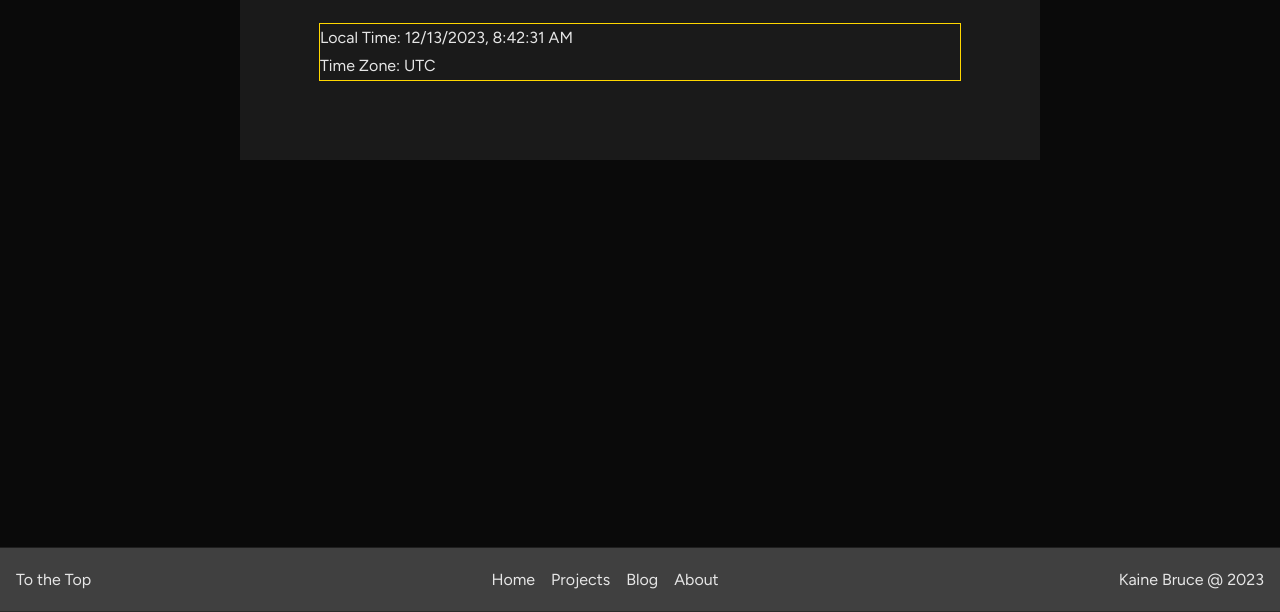
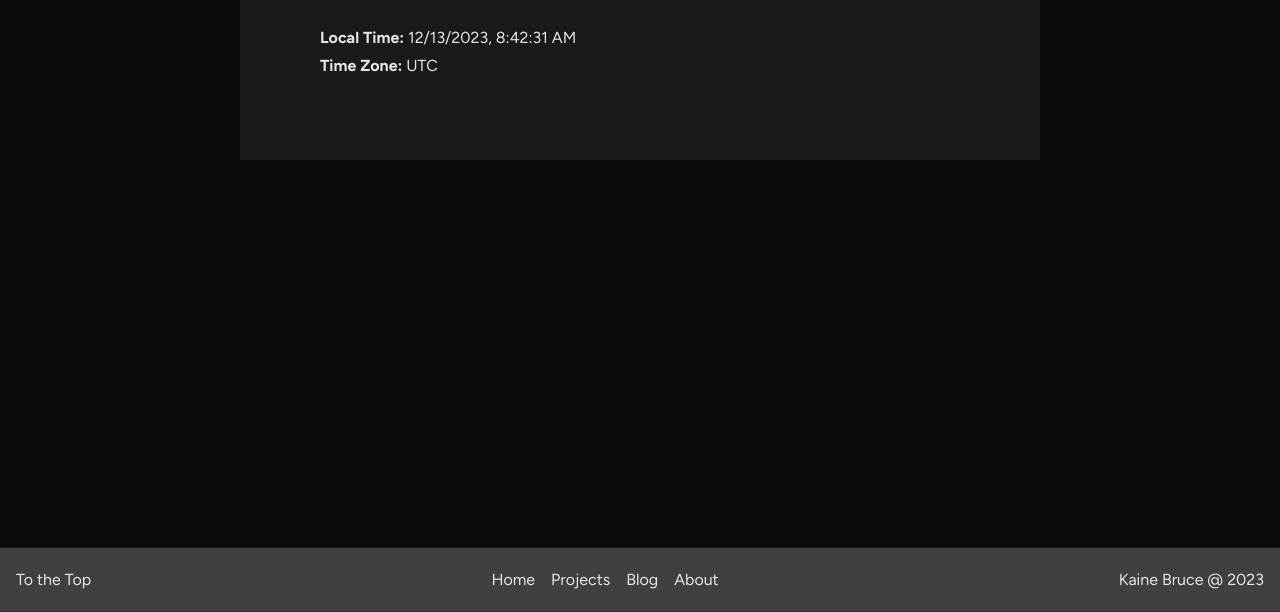
Before and after one commit to kaineyb/kainey_co_uk-v2, an Astro site: page /secret/time in a window 1280 px wide. Shown: the part 188-800 px from the top of the page. Built offline with nearby package versions, Linux system fonts and the light colour scheme; Astro itself is replaced by a stand-in of ours.

Commit message:
css removal

```diff
--- a/src/components/TimeTest.vue
+++ b/src/components/TimeTest.vue
@@ -1,10 +1,8 @@
 <template>
   <div class="test">
-    Local Time:
-    {{ currentTime }}
+    <strong>Local Time:</strong> {{ currentTime }}
     <br />
-    Time Zone:
-    {{ browserData.timeZone }}
+    <strong>Time Zone:</strong> {{ browserData.timeZone }}
   </div>
 </template>
 <script setup lang="ts">
@@ -22,8 +20,4 @@ setInterval(() => {
   currentTime.value = getCurrentTime();
 }, 100);
 </script>
-<style scoped>
-.test {
-  outline: 1px solid gold;
-}
-</style>
+<style scoped></style>
```
